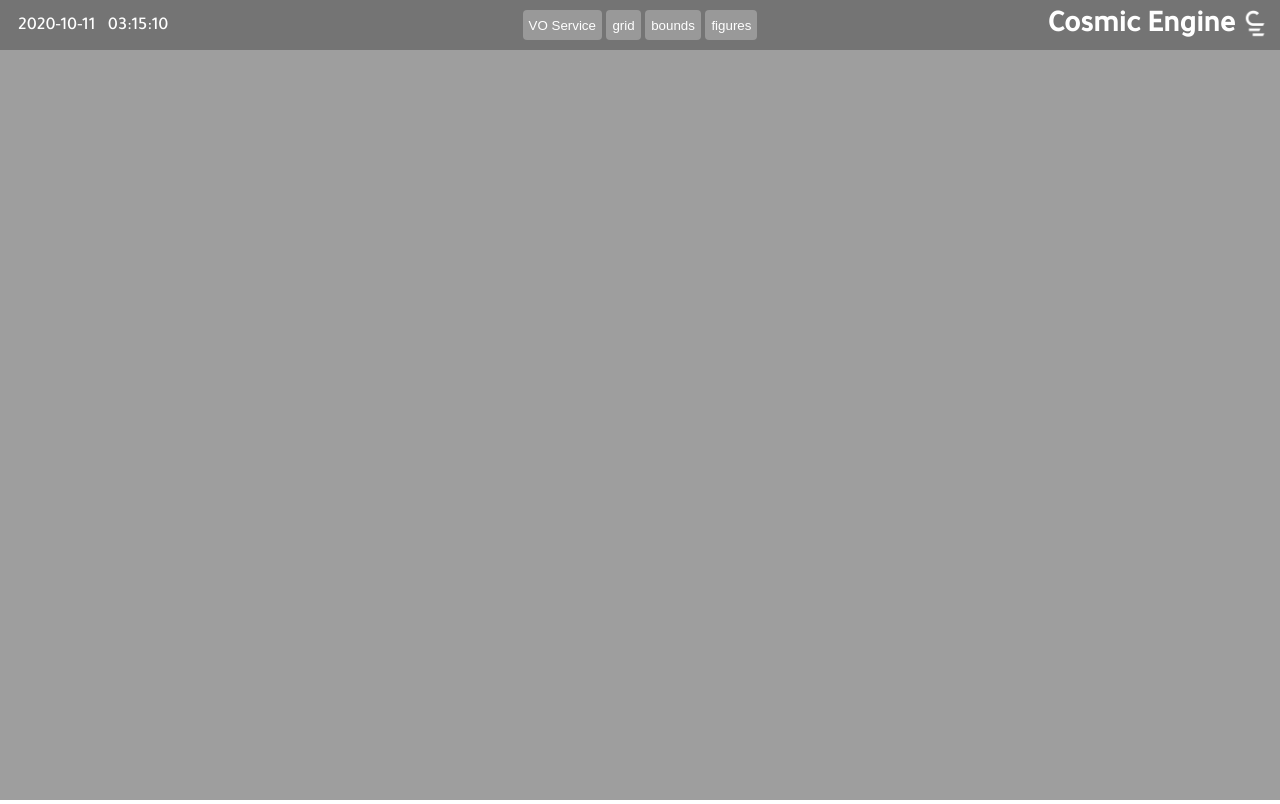
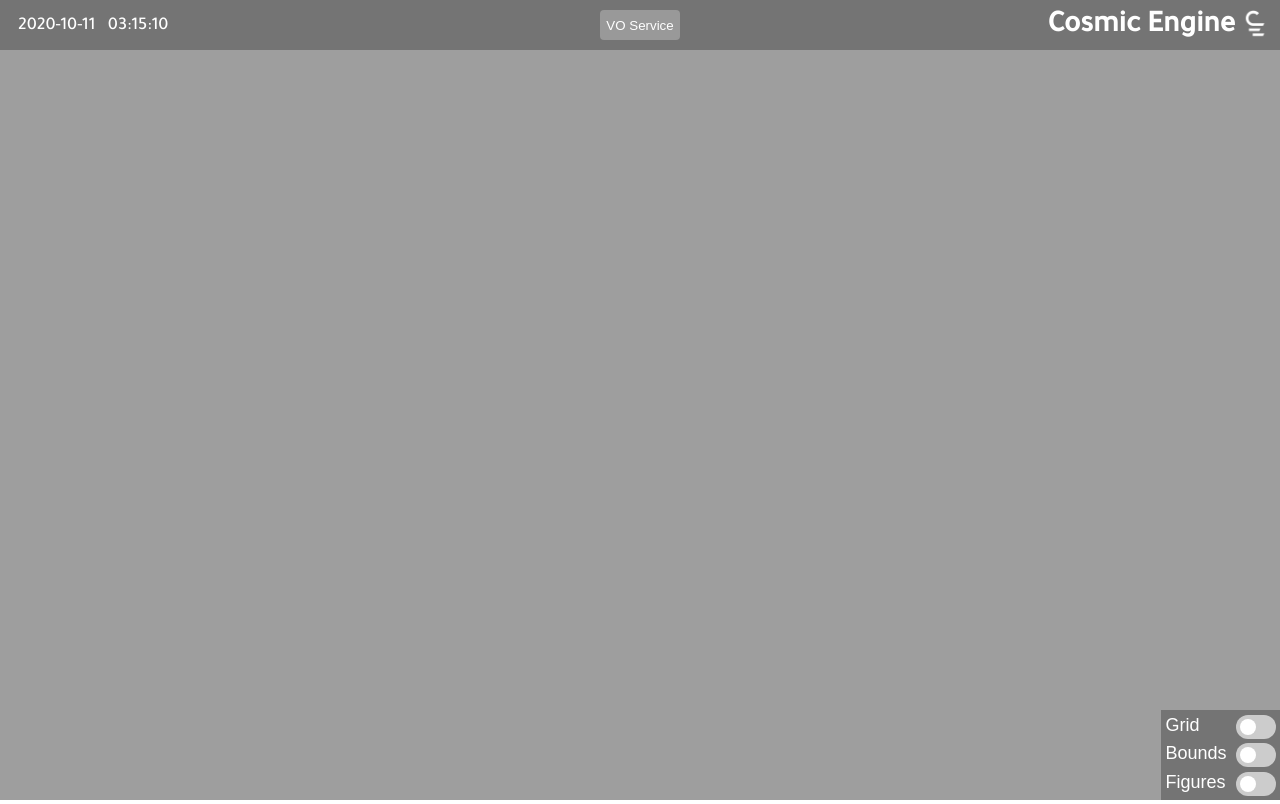
Before and after one commit to cubetastic33/cosmic-engine, a Flask app: page / in a window 1280 px wide. Run offline with Flask 2, Linux system fonts and the light colour scheme.

Commit message:
Change design of grid toggle buttons

```diff
--- a/app.py
+++ b/app.py
@@ -9,7 +9,16 @@ app = Flask(__name__)
 @app.route("/")
 def index():
     start = request.cookies.get("start") or "000.jpg"
-    return render_template("index.html", start=start)
+    grid = ""
+    bounds = ""
+    figures = ""
+    if start[0] == "1":
+        grid = " checked"
+    if start[1] == "1":
+        bounds = " checked"
+    if start[2] == "2":
+        figures = " checked"
+    return render_template("index.html", start=start, grid=grid, bounds=bounds, figures=figures)
 
 
 @app.route("/search_catalogs", methods=["POST"])
--- a/static/scripts/main.js
+++ b/static/scripts/main.js
@@ -98,9 +98,9 @@ function render() {
     renderer.render(scene, camera);
 }
 
-$(".toggle").click(function() {
+$(".toggle").change(function() {
     var image = $("#demo").attr("data-start").split(".")[0].split("");
-    var index = parseInt($(this).attr("data-toggle"));
+    var index = parseInt($(this).val());
     image[index] = (image[index] === "0") + 1 - 1;
     document.cookie = "start=" + image.join("") + ".jpg"
     $("#demo").attr("data-start", image.join("") + ".jpg");
--- a/static/styles/main.css
+++ b/static/styles/main.css
@@ -71,6 +71,77 @@ button {
 button:disabled {
     opacity: .75;
     cursor: default;
+}
+
+#toggles {
+    background-color: #00000044;
+    bottom: 0;
+    right: 0;
+    color: #FFFFFF;
+    font-family: sans-serif;
+    position: fixed;
+    text-align: left;
+    z-index: 99;
+}
+
+#toggles > div {
+    display: flex;
+    justify-content: space-between;
+    margin: .25em;
+}
+
+.switch {
+    position: relative;
+    display: inline-block;
+    width: 40px;
+    height: 24px;
+    margin-left: .5em;
+}
+
+.switch input {
+    opacity: 0;
+    width: 0;
+    height: 0;
+}
+
+.slider {
+    position: absolute;
+    cursor: pointer;
+    top: 0;
+    left: 0;
+    right: 0;
+    bottom: 0;
+    background-color: #ccc;
+    border-radius: 24px;
+    -webkit-transition: .4s;
+    transition: .4s;
+}
+
+.slider:before {
+    position: absolute;
+    content: "";
+    height: 16px;
+    width: 16px;
+    left: 4px;
+    bottom: 4px;
+    background-color: white;
+    border-radius: 50%;
+    -webkit-transition: .4s;
+    transition: .4s;
+}
+
+input:checked + .slider {
+    background-color: #252525;
+}
+
+input:focus + .slider {
+    box-shadow: 0 0 1px #2196F3;
+}
+
+input:checked + .slider:before {
+    -webkit-transform: translateX(16px);
+    -ms-transform: translateX(16px);
+    transform: translateX(16px);
 }
 
 #search-dialog, #catalog-result {
--- a/templates/index.html
+++ b/templates/index.html
@@ -13,9 +13,6 @@
         <div id="time"></div>
         <div>
             <button id="service">VO Service</button>
-            <button class="toggle" data-toggle="0">grid</button>
-            <button class="toggle" data-toggle="1">bounds</button>
-            <button class="toggle" data-toggle="2">figures</button>
         </div>
         <h1>Cosmic Engine</h1>
         <img src="/images/logo.png" alt="logo">
@@ -69,6 +66,29 @@
         <div id="catalog"></div>
     </div>
     <div id="catalog-result"></div>
+    <div id="toggles">
+        <div>
+            <div>Grid</div>
+            <label class="switch">
+                <input type="checkbox" class="toggle" id="grid" value="0"{{ grid }}>
+                <span class="slider"></span>
+            </label>
+        </div>
+        <div>
+            <div>Bounds</div>
+            <label class="switch">
+                <input type="checkbox" class="toggle" id="bounds" value="1"{{ bounds }}>
+                <span class="slider"></span>
+            </label>
+        </div>
+        <div>
+            <div>Figures</div>
+            <label class="switch">
+                <input type="checkbox" class="toggle" id="figures" value="2"{{ figures }}>
+                <span class="slider"></span>
+            </label>
+        </div>
+    </div>
     <div id="demo" data-start="{{ start }}"></div>
 </body>
 <script src="/scripts/three.min.js"></script>
```
